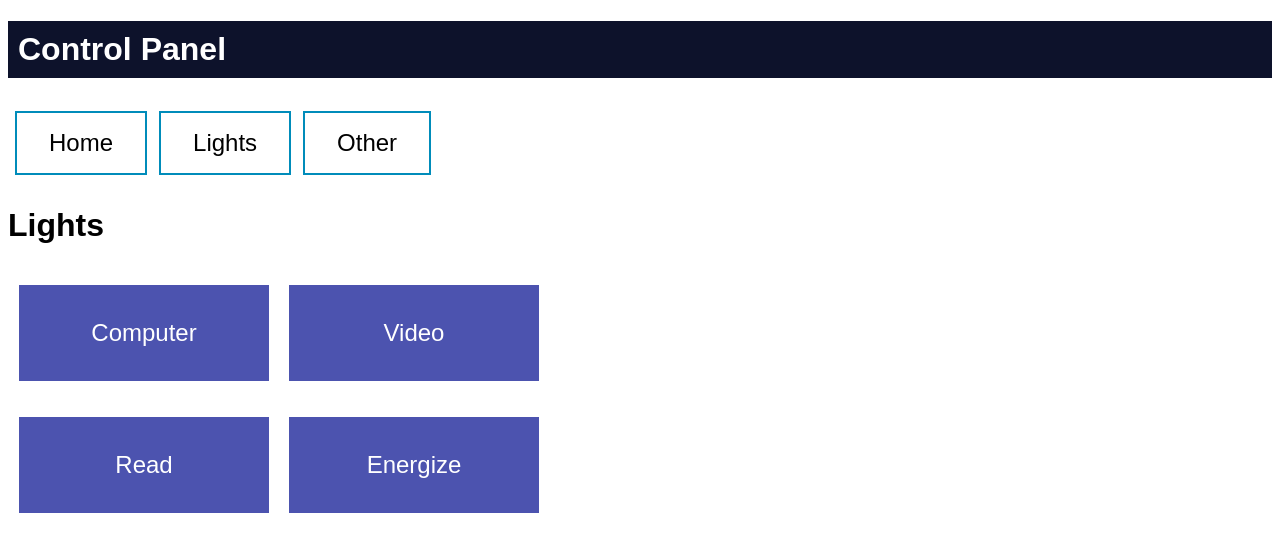
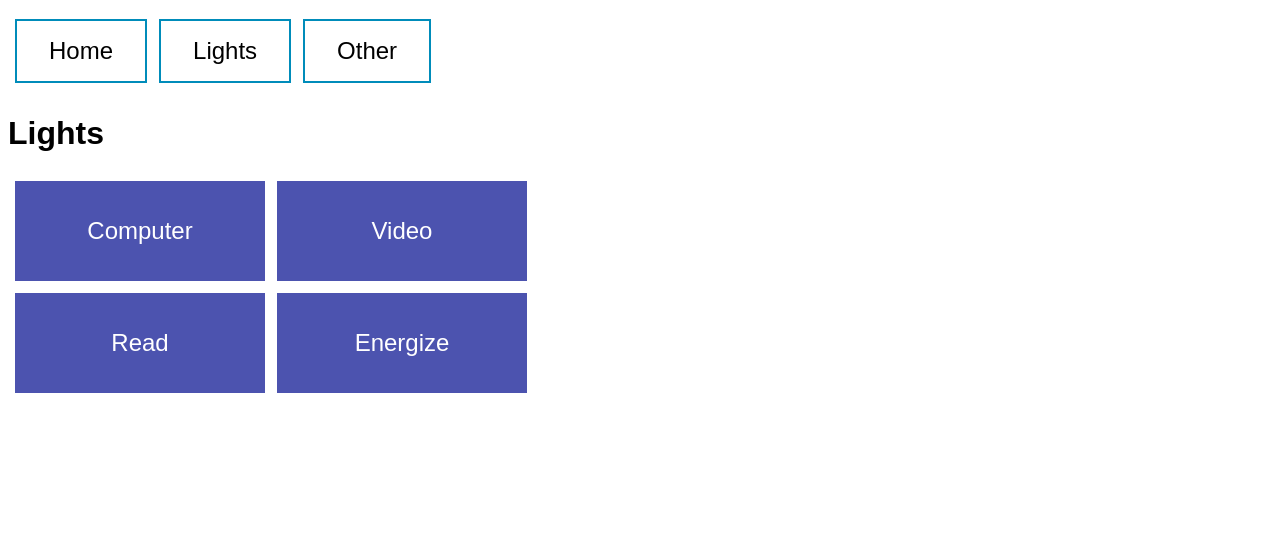
Before and after one commit to jefalexa/control_panel_raspi, a Flask app: page /lights in a window 1280 px wide. Shown: the top 552 px of the page. Run offline with Flask 2, Linux system fonts and the light colour scheme.

Commit message:
Working v1

```diff
--- a/static/css/template.css
+++ b/static/css/template.css
@@ -10,12 +10,12 @@ body {
   .button {
     border: none;
     color: white;
-    padding: 32px 64px;
+    padding: 32px 32px;
     text-align: center;
     text-decoration: none;
     display: inline-block;
     font-size: 24px;
-    margin: 16px 8px;
+    margin: 4px 4px;
     transition-duration: 0.4s;
     cursor: pointer;
   }
@@ -23,8 +23,9 @@ body {
   .button1 {
     background-color: #4c53af;
     color: white;
-    border: 2px solid #4c53af;
+    border: 1px solid #4c53af;
     width: 250px;
+    height: 100px;
   }
 
   .button1:hover {
--- a/templates/template.html
+++ b/templates/template.html
@@ -10,7 +10,6 @@
   <body class="body">
     <header>
       <div class="container">
-        <h1 class="logo">Control Panel</h1>
         <strong><nav>
           <table  class="menu">
             <tr>
```
